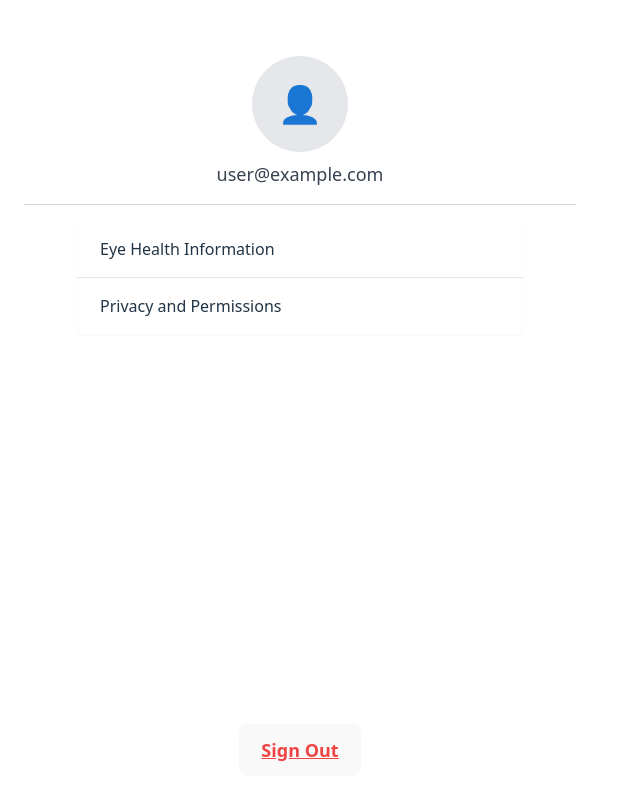
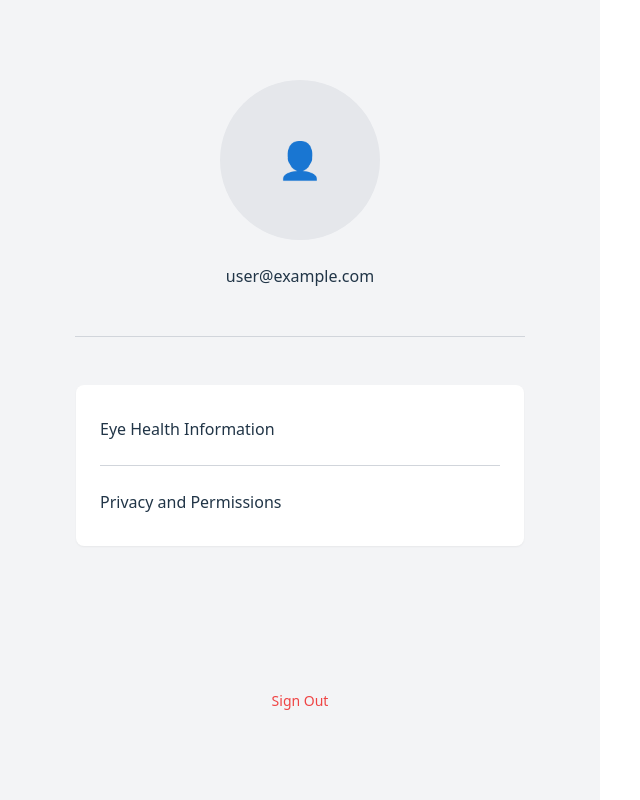
Before and after one commit to KDevs-SpurHacs2025/Blink-Fit, a React (Vite) app in the folder blink-fit-frontend/: page /#/settings in a window 1280 px wide. Shown: the whole page, without its empty margins (0-640 px from the left). Built offline with nearby package versions, Linux system fonts and the light colour scheme.

Commit message:
Style Settings page

```diff
--- a/blink-fit-frontend/src/pages/Settings.jsx
+++ b/blink-fit-frontend/src/pages/Settings.jsx
@@ -5,32 +5,33 @@ const Settings = () => {
   const navigate = useNavigate();
   const email = "user@example.com"; // Replace with actual user email if available
   return (
-    <div className="flex flex-col items-center min-h-screen bg-white p-6">
+    <div className="w-full h-full flex flex-col items-center min-h-screen bg-gray-100 py-[80px]">
       {/* Profile Picture */}
-      <div className="w-24 h-24 rounded-full bg-gray-200 flex items-center justify-center mb-2 mt-8">
+      <div className="w-[160px] h-[160px] rounded-full bg-gray-200 flex items-center justify-center mb-6">
         {/* Placeholder for profile image */}
-        <span className="text-4xl text-gray-400">👤</span>
+        <span className="text-4xl">👤</span>
       </div>
       {/* Email */}
-      <div className="text-lg font-medium mb-4 text-gray-700">{email}</div>
+      <div className="text-base font-normal">{email}</div>
       {/* Divider */}
-      <div className="w-full border-b border-gray-300 mb-4"></div>
+      <div className="w-3/4 border-b border-gray-300 m-12"></div>
       {/* Options */}
-      <div className="w-full max-w-md bg-white rounded-lg shadow-sm">
+      <div className="w-full bg-white px-6 py-8 flex flex-col items-center max-w-md rounded-lg shadow-sm">
         <div
-          className="px-6 py-4 cursor-pointer hover:bg-gray-50"
+          className="w-full  cursor-pointer hover:bg-gray-50"
           onClick={() => navigate("/eye-health-info")}
         >
           Eye Health Information
         </div>
-        <div className="border-t border-gray-200"></div>
-        <div className="px-6 py-4 cursor-pointer hover:bg-gray-50">
+        {/* Divider */}
+        <div className="w-full border-b border-gray-300 m-6"></div>
+        <div className="w-full cursor-pointer hover:bg-gray-50">
           Privacy and Permissions
         </div>
       </div>
       {/* Sign Out Button */}
       <div className="flex-1" />
-      <button className="mt-12 underline text-red-500 text-lg font-semibold hover:text-red-700">
+      <button className="bg-transparent text-red-500 text-sm font-base hover:underline">
         Sign Out
       </button>
     </div>
```
